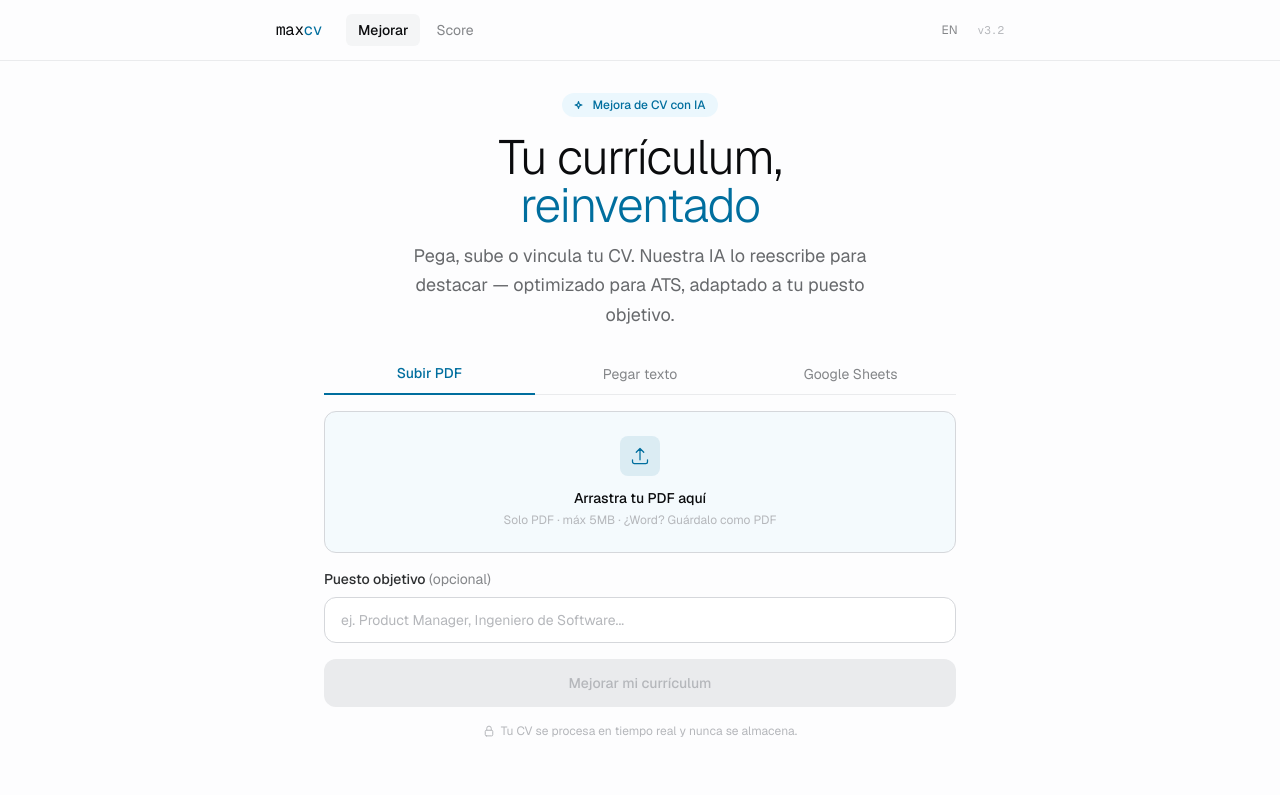
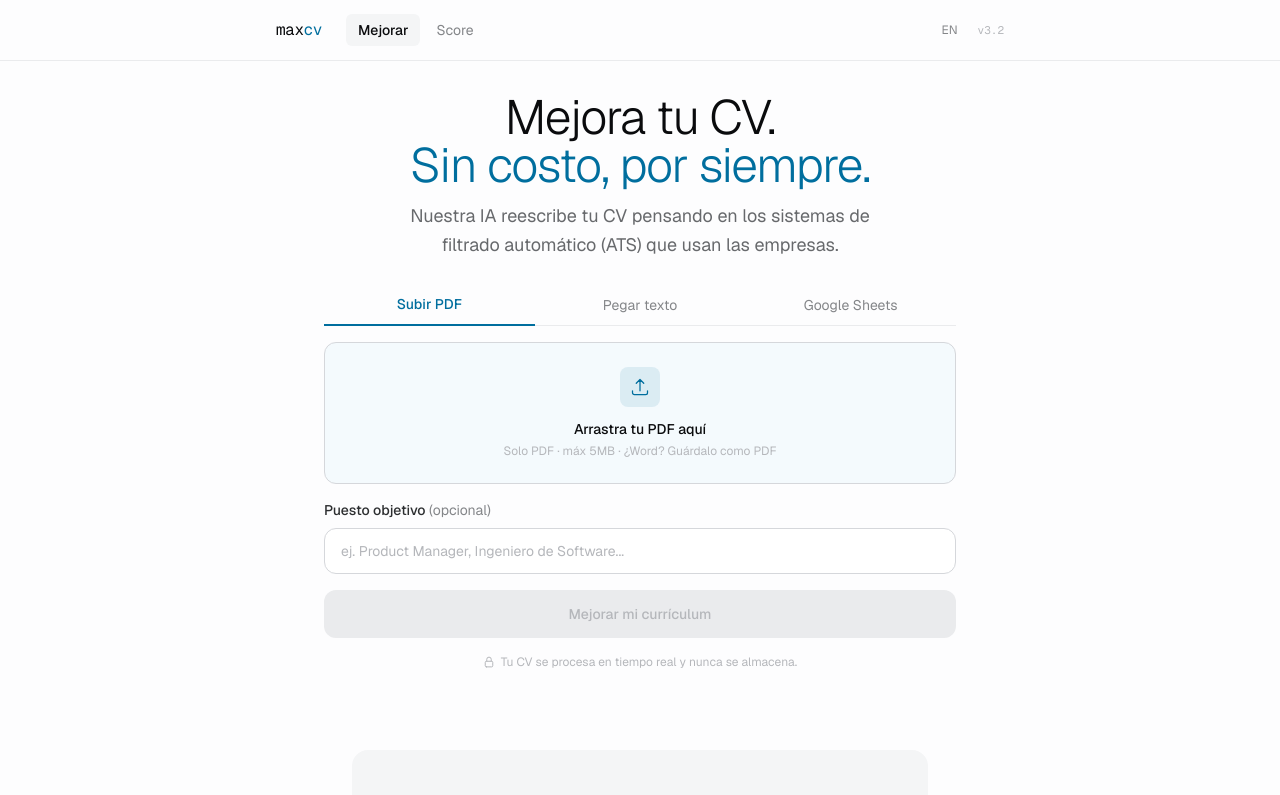
Before and after one commit to pixan-ai/maxcv, a Next.js app: page / in a window 1280 px wide. Shown: the top 795 px of the page. Built offline with nearby package versions, Linux system fonts and the light colour scheme.

Commit message:
v3.3: remove badge pill, new headlines + subtitles (ES/EN)
- Removed badge pill from both pages (too vibe-coder)
- Improve: "Mejora tu CV. Sin costo, por siempre."
- Score: "Analiza tu CV. Sin costo, por siempre."
- Subtitles now explain ATS focus clearly
- Bilingual (ES/EN)

```diff
--- a/src/app/page.tsx
+++ b/src/app/page.tsx
@@ -10,8 +10,8 @@ import CVInput from "@/components/CVInput";
 type ResultData = { improved: string; tips: string[]; language: string };
 
 const UI = {
-  en: { badge: "AI-powered resume improver", heroTitle: "Your resume,", heroHighlight: "reimagined", heroSub: "Paste, upload, or link your CV. Our AI rewrites it to stand out \u2014 optimized for ATS, tailored to your target role.", button: "Improve my resume", loading: "Improving...", resultTitle: "Your improved resume", copy: "Copy", copied: "Copied!", downloadPdf: "Download PDF", tipsTitle: "Actionable tips", errorGeneric: "Something went wrong. Please try again.", errorLimit: "Daily limit reached (3/day). Come back tomorrow!", errorConnection: "Connection error. Check your internet.", errorLength: "Please paste at least 50 characters.", tryAgain: "Improve another CV" },
-  es: { badge: "Mejora de CV con IA", heroTitle: "Tu curr\u00edculum,", heroHighlight: "reinventado", heroSub: "Pega, sube o vincula tu CV. Nuestra IA lo reescribe para destacar \u2014 optimizado para ATS, adaptado a tu puesto objetivo.", button: "Mejorar mi curr\u00edculum", loading: "Mejorando...", resultTitle: "Tu curr\u00edculum mejorado", copy: "Copiar", copied: "\u00a1Copiado!", downloadPdf: "Descargar PDF", tipsTitle: "Consejos accionables", errorGeneric: "Algo sali\u00f3 mal. Int\u00e9ntalo de nuevo.", errorLimit: "L\u00edmite diario alcanzado (3/d\u00eda). \u00a1Vuelve ma\u00f1ana!", errorConnection: "Error de conexi\u00f3n. Revisa tu internet.", errorLength: "Pega al menos 50 caracteres.", tryAgain: "Mejorar otro CV" },
+  en: { heroTitle: "Improve your resume.", heroHighlight: "Free, forever.", heroSub: "Our AI rewrites your resume optimized for the automated screening systems (ATS) that companies use.", button: "Improve my resume", loading: "Improving...", resultTitle: "Your improved resume", copy: "Copy", copied: "Copied!", downloadPdf: "Download PDF", tipsTitle: "Actionable tips", errorGeneric: "Something went wrong. Please try again.", errorLimit: "Daily limit reached (3/day). Come back tomorrow!", errorConnection: "Connection error. Check your internet.", errorLength: "Please paste at least 50 characters.", tryAgain: "Improve another CV" },
+  es: { heroTitle: "Mejora tu CV.", heroHighlight: "Sin costo, por siempre.", heroSub: "Nuestra IA reescribe tu CV pensando en los sistemas de filtrado autom\u00e1tico (ATS) que usan las empresas.", button: "Mejorar mi curr\u00edculum", loading: "Mejorando...", resultTitle: "Tu curr\u00edculum mejorado", copy: "Copiar", copied: "\u00a1Copiado!", downloadPdf: "Descargar PDF", tipsTitle: "Consejos accionables", errorGeneric: "Algo sali\u00f3 mal. Int\u00e9ntalo de nuevo.", errorLimit: "L\u00edmite diario alcanzado (3/d\u00eda). \u00a1Vuelve ma\u00f1ana!", errorConnection: "Error de conexi\u00f3n. Revisa tu internet.", errorLength: "Pega al menos 50 caracteres.", tryAgain: "Mejorar otro CV" },
 };
 
 function generateAndDownloadPdf(text: string) {
@@ -51,10 +51,6 @@ export default function Home() {
       <Header lang={lang} onToggleLang={() => setLang(lang === "en" ? "es" : "en")} active="improve" />
       <main className="flex-1 w-full max-w-2xl mx-auto px-5 py-8">
         <section className="text-center mb-6">
-          <div className="hero-reveal inline-flex items-center gap-1.5 bg-accent-ghost text-accent text-xs font-medium px-3 py-1 rounded-full mb-4">
-            <svg className="w-3 h-3" fill="none" viewBox="0 0 24 24" stroke="currentColor" strokeWidth={2.5}><path strokeLinecap="round" strokeLinejoin="round" d="M9.813 15.904L9 18.75l-.813-2.846a4.5 4.5 0 00-3.09-3.09L2.25 12l2.846-.813a4.5 4.5 0 003.09-3.09L9 5.25l.813 2.846a4.5 4.5 0 003.09 3.09L15.75 12l-2.846.813a4.5 4.5 0 00-3.09 3.09z" /></svg>
-            {t.badge}
-          </div>
           <h1 className="text-4xl sm:text-5xl font-light tracking-tight mb-3 text-ink-900">
             <span className="hero-reveal-1 inline-block">{t.heroTitle}</span><br />
             <span className="hero-reveal-2 inline-block text-accent">{t.heroHighlight}</span>
--- a/src/app/score/page.tsx
+++ b/src/app/score/page.tsx
@@ -24,8 +24,8 @@ const DIM_NAMES: Record<string, { en: string; es: string }> = {
 };
 
 const UI = {
-  en: { badge: "AI resume analysis", heroTitle: "Know your resume's", heroHighlight: "real score", heroSub: "Get a detailed breakdown of what works, what doesn't, and exactly how to fix it.", submitLabel: "Analyze my resume", loadingLabel: "Analyzing...", scoreMeta: "current score", topActionsTitle: "Start here", topActionsSubtitle: "The 3 changes with the most impact", improvementsTitle: "What you can improve", improvementsSubtitle: "Ordered by impact \u2014 start from the top", strengthsTitle: "What already works", strengthsSubtitle: "These areas are solid", cta: "Improve these sections with AI", analyzeAnother: "Analyze another resume", errorGeneric: "Something went wrong. Please try again.", errorLimit: "Limit reached (5/hour). Try again later.", errorConnection: "Connection error. Check your internet." },
-  es: { badge: "An\u00e1lisis de CV con IA", heroTitle: "Conoce el score real", heroHighlight: "de tu CV", heroSub: "Obt\u00e9n un desglose detallado de lo que funciona, lo que no, y c\u00f3mo corregirlo.", submitLabel: "Analizar mi curr\u00edculum", loadingLabel: "Analizando...", scoreMeta: "puntuaci\u00f3n actual", topActionsTitle: "Empieza aqu\u00ed", topActionsSubtitle: "Los 3 cambios con m\u00e1s impacto", improvementsTitle: "Lo que puedes mejorar", improvementsSubtitle: "Ordenado por impacto \u2014 empieza por arriba", strengthsTitle: "Lo que ya funciona", strengthsSubtitle: "Estas \u00e1reas est\u00e1n bien", cta: "Mejorar estas secciones con IA", analyzeAnother: "Analizar otro curr\u00edculum", errorGeneric: "Algo sali\u00f3 mal. Int\u00e9ntalo de nuevo.", errorLimit: "L\u00edmite alcanzado (5/hora). Intenta m\u00e1s tarde.", errorConnection: "Error de conexi\u00f3n. Revisa tu internet." },
+  en: { heroTitle: "Analyze your resume.", heroHighlight: "Free, forever.", heroSub: "Our AI analyzes your resume and tells you how to improve it \u2014 focused on automated screening systems (ATS).", submitLabel: "Analyze my resume", loadingLabel: "Analyzing...", scoreMeta: "current score", topActionsTitle: "Start here", topActionsSubtitle: "The 3 changes with the most impact", improvementsTitle: "What you can improve", improvementsSubtitle: "Ordered by impact \u2014 start from the top", strengthsTitle: "What already works", strengthsSubtitle: "These areas are solid", cta: "Improve these sections with AI", analyzeAnother: "Analyze another resume", errorGeneric: "Something went wrong. Please try again.", errorLimit: "Limit reached (5/hour). Try again later.", errorConnection: "Connection error. Check your internet." },
+  es: { heroTitle: "Analiza tu CV.", heroHighlight: "Sin costo, por siempre.", heroSub: "Nuestra IA analiza tu CV y te dice qu\u00e9 mejorar \u2014 con enfoque en sistemas de filtrado autom\u00e1tico (ATS).", submitLabel: "Analizar mi curr\u00edculum", loadingLabel: "Analizando...", scoreMeta: "puntuaci\u00f3n actual", topActionsTitle: "Empieza aqu\u00ed", topActionsSubtitle: "Los 3 cambios con m\u00e1s impacto", improvementsTitle: "Lo que puedes mejorar", improvementsSubtitle: "Ordenado por impacto \u2014 empieza por arriba", strengthsTitle: "Lo que ya funciona", strengthsSubtitle: "Estas \u00e1reas est\u00e1n bien", cta: "Mejorar estas secciones con IA", analyzeAnother: "Analizar otro curr\u00edculum", errorGeneric: "Algo sali\u00f3 mal. Int\u00e9ntalo de nuevo.", errorLimit: "L\u00edmite alcanzado (5/hora). Intenta m\u00e1s tarde.", errorConnection: "Error de conexi\u00f3n. Revisa tu internet." },
 };
 
 function extractImprovements(dims: ScoreResult["dimensions"]): ImprovementItem[] {
@@ -81,10 +81,6 @@ export default function ScorePage() {
         {!result && (
           <>
             <section className="text-center mb-6">
-              <div className="hero-reveal inline-flex items-center gap-1.5 bg-accent-ghost text-accent text-xs font-medium px-3 py-1 rounded-full mb-4">
-                <svg className="w-3 h-3" fill="none" viewBox="0 0 24 24" stroke="currentColor" strokeWidth={2.5}><path strokeLinecap="round" strokeLinejoin="round" d="M3 13.125C3 12.504 3.504 12 4.125 12h2.25c.621 0 1.125.504 1.125 1.125v6.75C7.5 20.496 6.996 21 6.375 21h-2.25A1.125 1.125 0 013 19.875v-6.75zM9.75 8.625c0-.621.504-1.125 1.125-1.125h2.25c.621 0 1.125.504 1.125 1.125v11.25c0 .621-.504 1.125-1.125 1.125h-2.25a1.125 1.125 0 01-1.125-1.125V8.625zM16.5 4.125c0-.621.504-1.125 1.125-1.125h2.25C20.496 3 21 3.504 21 4.125v15.75c0 .621-.504 1.125-1.125 1.125h-2.25a1.125 1.125 0 01-1.125-1.125V4.125z" /></svg>
-                {t.badge}
-              </div>
               <h1 className="text-4xl sm:text-5xl font-light tracking-tight mb-3 text-ink-900">
                 <span className="hero-reveal-1 inline-block">{t.heroTitle}</span><br />
                 <span className="hero-reveal-2 inline-block text-accent">{t.heroHighlight}</span>
```
